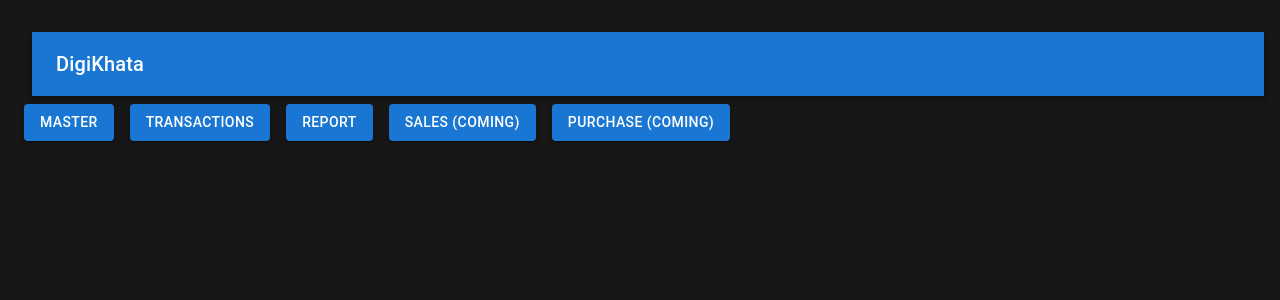
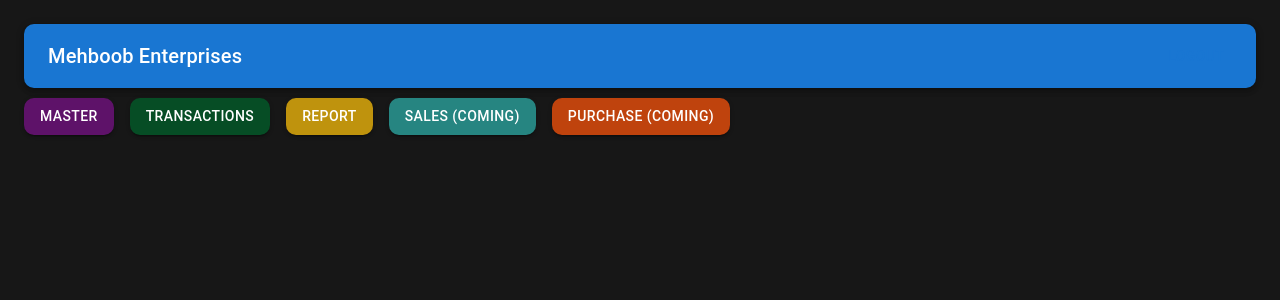
Before and after one commit to ranaawais0303/khataerp, a Next.js app: page / in a window 1280 px wide. Shown: the top 300 px of the page. Built offline with nearby package versions, Linux system fonts and the light colour scheme.

Commit message:
changes in ui

```diff
--- a/src/app/components/Header.js
+++ b/src/app/components/Header.js
@@ -11,11 +11,12 @@ const Header = () => {
 
   return (
     <AppBar sx={{
-      margin:'8px'
+      marginBottom:'10px',
+      borderRadius:'10px'
     }}position="sticky" color="primary">
       <Toolbar sx={{ display: "flex", justifyContent: "space-between" }}>
         <Typography variant="h6" component="div">
-          DigiKhata
+          Mehboob Enterprises
         </Typography>
         <Button
   onClick={() => {
--- a/src/app/page.js
+++ b/src/app/page.js
@@ -24,6 +24,8 @@ export default function Dashboard() {
       <Grid container spacing={2}>
         <Grid item xs={6}>
           <Button
+
+          sx={{borderRadius:'10px', backgroundColor:'#5e1269'}}
             fullWidth
             variant="contained"
             onClick={() => router.push("/master")}
@@ -34,6 +36,7 @@ export default function Dashboard() {
 
         <Grid item xs={6}>
           <Button
+          sx={{borderRadius:'10px',backgroundColor:'#064d25'}}
             fullWidth
             variant="contained"
             onClick={() => router.push("/transactions")}
@@ -44,6 +47,7 @@ export default function Dashboard() {
 
         <Grid item xs={6}>
           <Button
+          sx={{borderRadius:'10px',backgroundColor:'#bf930d'}}
             fullWidth
             variant="contained"
             onClick={() => router.push("/report")}
@@ -53,13 +57,17 @@ export default function Dashboard() {
         </Grid>
 
         <Grid item xs={6}>
-          <Button fullWidth variant="contained">
+          <Button
+          sx={{borderRadius:'10px',backgroundColor:'#268581'}}
+           fullWidth variant="contained">
             Sales (Coming)
           </Button>
         </Grid>
 
         <Grid item xs={6}>
-          <Button fullWidth variant="contained">
+          <Button
+          sx={{borderRadius:'10px',backgroundColor:'#bf430d'}}
+          fullWidth variant="contained">
             Purchase (Coming)
           </Button>
         </Grid>
```
Also changed, not shown: src/app/master/page.jsx (+11 -3 lines).
